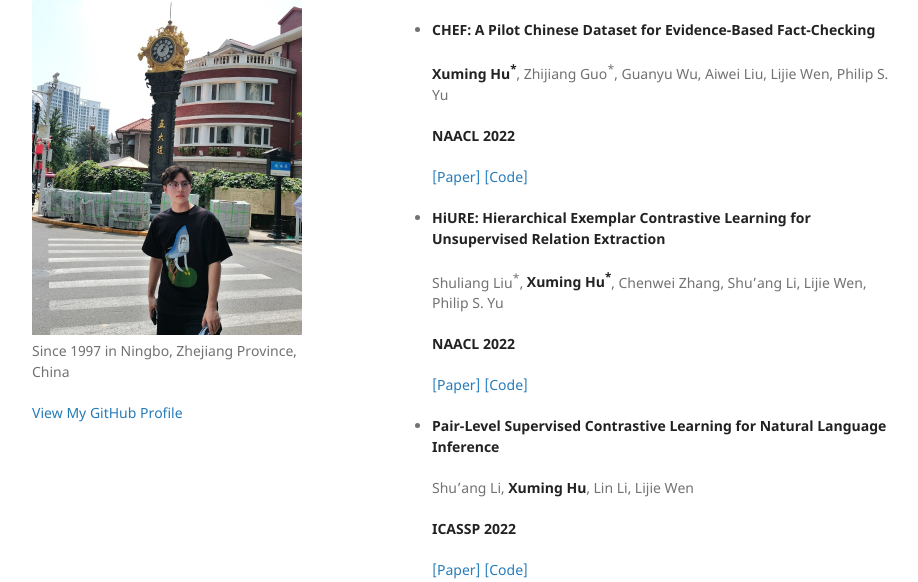
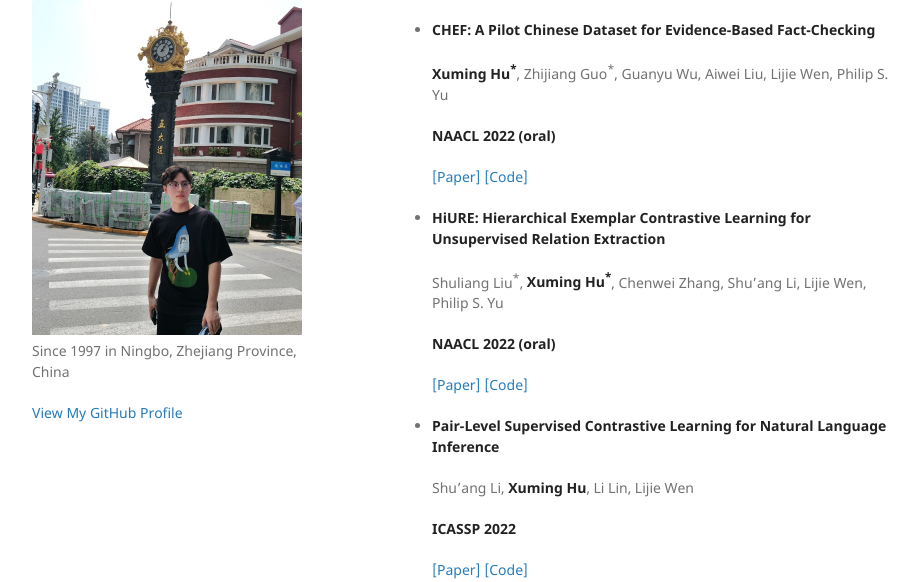
Before and after one commit to xuminghu/xuminghu.github.io, a Jekyll site: the page built from index.md, in a window 1280 px wide and 900 px high, scrolled down 490 px. Shown: the part 134-716 px from the top of the window, without its empty margins (178-1096 px from the left). Built offline with Jekyll 4.4.1, drawn with Linux system fonts in a browser that asks for light colours; our own code applies the rules of GitHub Pages for plain Markdown files; some of the changed text lies outside the part shown.

Commit message:
homepage

```diff
--- a/index.md
+++ b/index.md
@@ -28,7 +28,7 @@ Contact: hxm19@mails.tsinghua.edu.cn
 
   **Xuming Hu<sup>*</sup>**, Zhijiang Guo<sup>*</sup>, Guanyu Wu, Aiwei Liu, Lijie Wen, Philip S. Yu
 
-  **NAACL 2022**
+  **NAACL 2022 (oral)**
 
   [[Paper]](https://xuminghu.github.io) [[Code]](https://xuminghu.github.io)
 
@@ -36,13 +36,13 @@ Contact: hxm19@mails.tsinghua.edu.cn
 
   Shuliang Liu<sup>*</sup>, **Xuming Hu<sup>*</sup>**, Chenwei Zhang, Shu’ang Li, Lijie Wen, Philip S. Yu
 
-  **NAACL 2022**
+  **NAACL 2022 (oral)**
 
   [[Paper]](https://arxiv.org/abs/2205.02225) [[Code]](https://github.com/THU-BPM/HiURE)
 
 - **Pair-Level Supervised Contrastive Learning for Natural Language Inference**
 
-  Shu’ang Li, **Xuming Hu**, Lin Li, Lijie Wen
+  Shu’ang Li, **Xuming Hu**, Li Lin, Lijie Wen
 
   **ICASSP 2022**
 
@@ -96,7 +96,7 @@ Contact: hxm19@mails.tsinghua.edu.cn
 
   **Xuming Hu**, Chenwei Zhang, Yusong Xu, Lijie Wen, Philip S. Yu
 
-  **EMNLP 2020**
+  **EMNLP 2020 (oral)**
 
   [[Paper]](https://arxiv.org/abs/2004.02438) [[Code]](https://github.com/THU-BPM/SelfORE)
 
```
